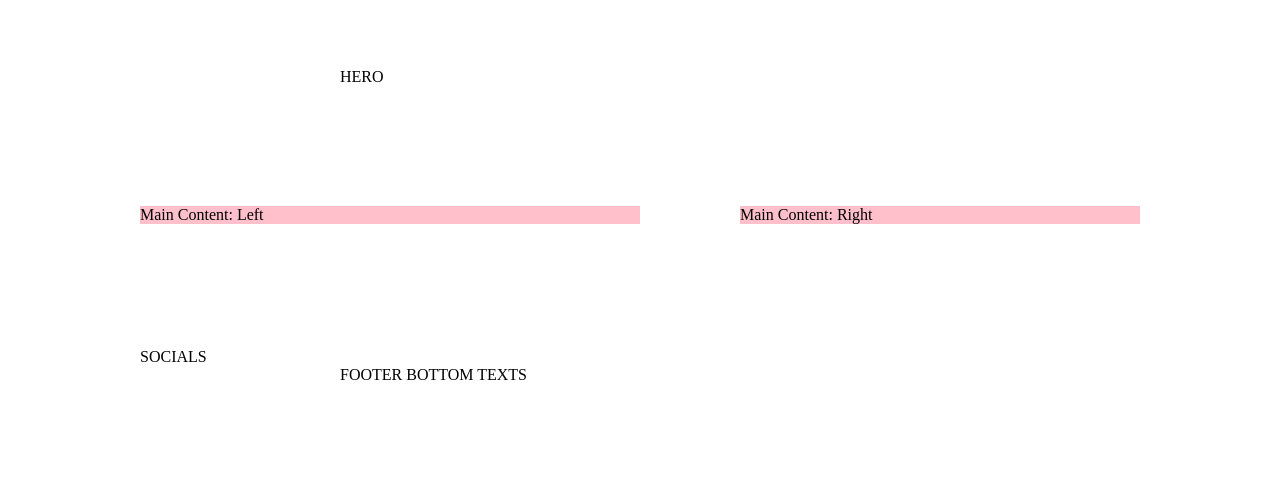
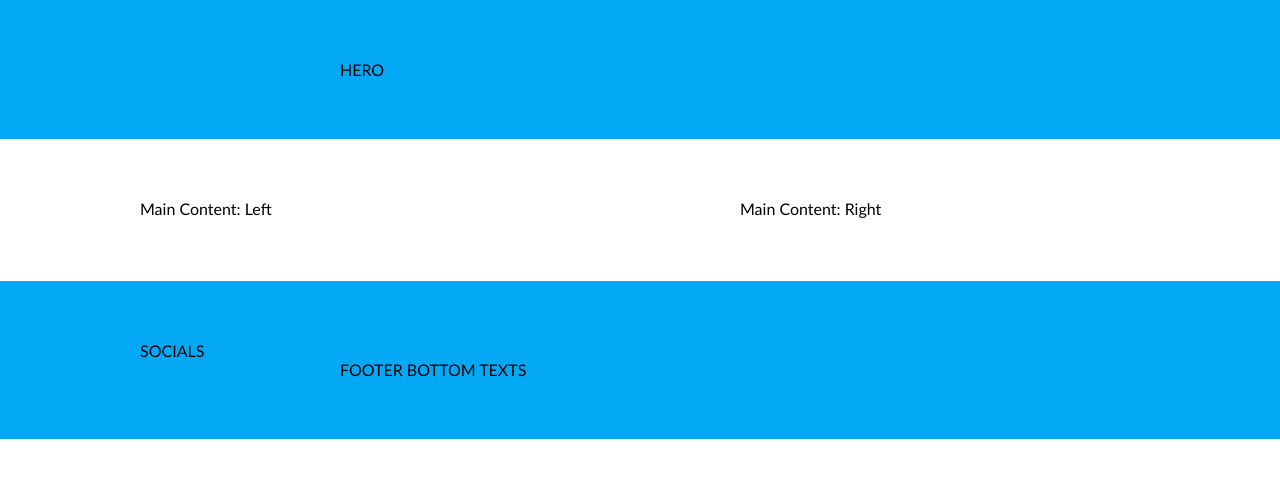
Before and after one commit to tombalv/Leaving-soon, a website: page index.html in a window 1280 px wide. Drawn offline with Linux system fonts and the light colour scheme.

Commit message:
main colors

```diff
--- a/css/base/base.css
+++ b/css/base/base.css
@@ -1,3 +1,8 @@
+:root {
+    --main-color: #03a9f5;
+    --secondary-color:#ea1e63 ;
+}
+
 body, body * {
     padding: 0;
     margin: 0;
@@ -6,3 +11,6 @@ body, body * {
 body {
     font-family: 'Gill Sans', 'Gill Sans MT', Calibri, 'Trebuchet MS', sans-serif;
 }
+.bg-main {
+    background-color: #03a9f5;
+}
--- a/css/base/layout.css
+++ b/css/base/layout.css
@@ -13,7 +13,6 @@
 .column{
     width: 50%;
     float: left;
-    background-color: pink;
 }
 .column-right {
     margin-left: 10%;
--- a/css/pages/home.css
+++ b/css/pages/home.css
@@ -1,9 +1,10 @@
 /* base */
 @import '../base/layout.css';
+@import '../base/base.css'
 
 /* vendor */
 
 /* components */
-@import '../components/button.css';
+/* @import '../components/button.css'; */
 
 /* CUSTOM CSS */
--- a/index.html
+++ b/index.html
@@ -36,7 +36,7 @@
 
   <body>
     <main>
-      <section class="container">
+      <section class="container bg-main">
         <div class="row-short">HERO</div>
       </section>
 
@@ -48,7 +48,7 @@
       </section>
     </main>
 
-    <footer class="container">
+    <footer class="container bg-main">
       <div class="row">SOCIALS</div>
       <div class="row-short">FOOTER BOTTOM TEXTS</div>
     </footer>
```
